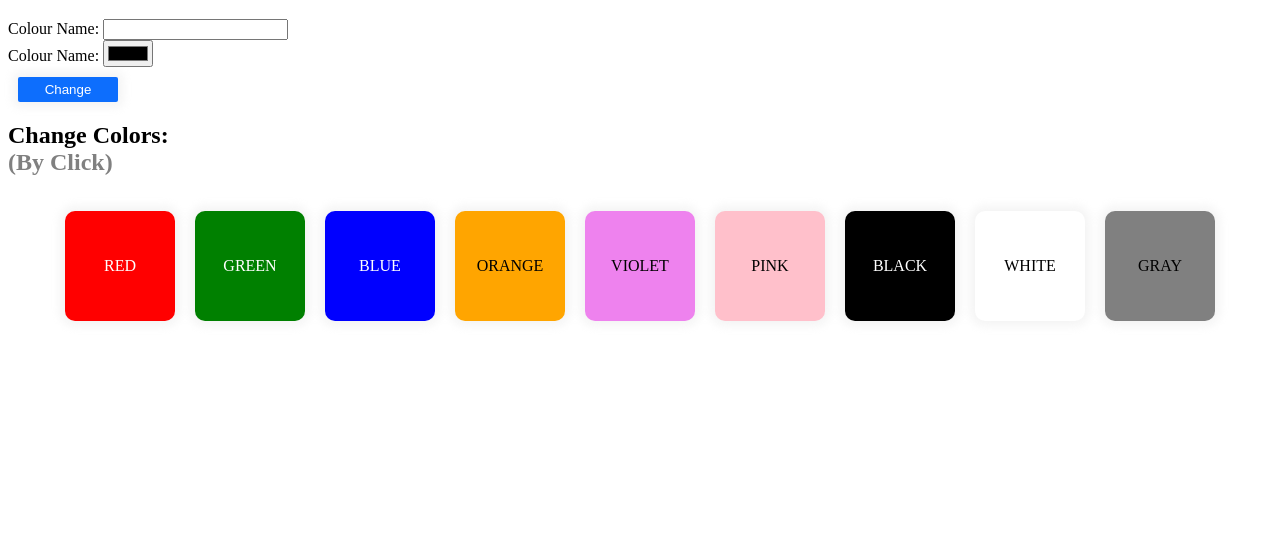
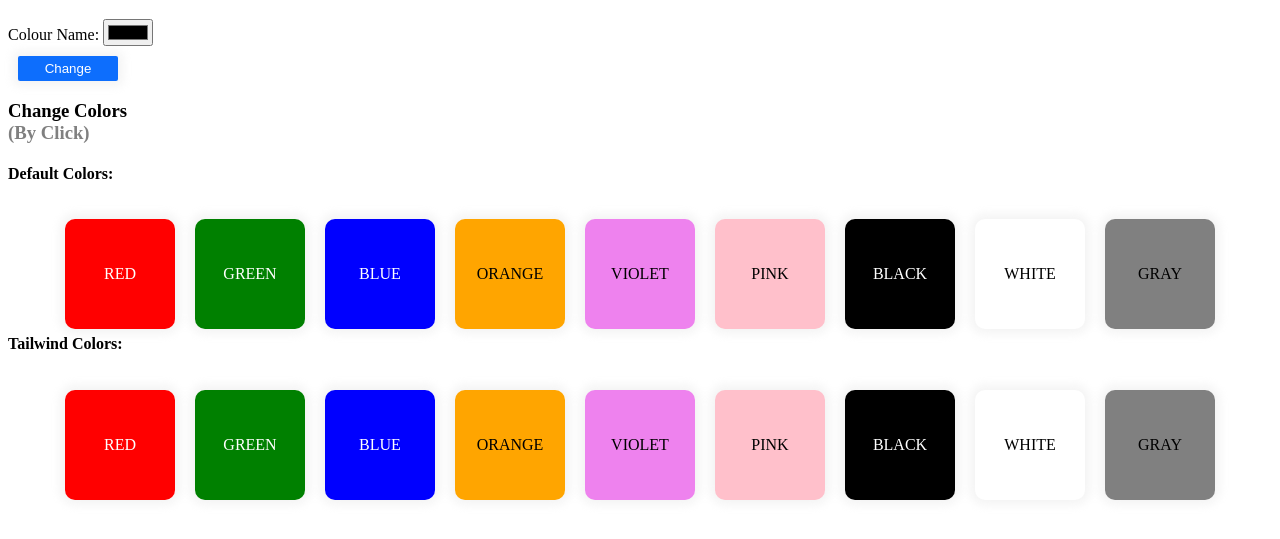
Before and after one commit to Rafid-Al-Mahmud/changeColor, a website: page index.html in a window 1280 px wide. Shown: the part 61-600 px from the top of the page. Drawn offline with Linux system fonts and the light colour scheme; no server answers.

Commit message:
Update index.html

```diff
--- a/index.html
+++ b/index.html
@@ -56,17 +56,30 @@
 <body>
   <h1 style="text-align: center">Color Controller</h1>
   <form action="/register" method="POST">
-    <div>
+    <!--<div>
       <label>Colour Name: </label>
       <input type="text" oninput="changeColor(this.value)"/>
-    </div>
+    </div>-->
     <div>
       <label for="bg">Colour Name: </label>
       <input type="color" id="bg" name="bg" />
     </div>
     <button type="submit">Change</button>
   </form>
-  <h2>Change Colors:<br><span style="color:gray;">(By Click)</span></h2>
+  <h3>Change Colors<br><span style="color:gray;">(By Click)</span></h3>
+  <h4>Default Colors:</h4>
+  <div id="box" style="display: flex;flex-wrap: wrap">
+    <div onclick="changeColor('#ff0000')" style="background-color: #ff0000;">RED</div>
+    <div onclick="changeColor('#008000')" style="background-color: #008000;">GREEN</div>
+    <div onclick="changeColor('#0000ff')" style="background-color: #0000ff;">BLUE</div>
+    <div onclick="changeColor('#ffa500')" style="background-color: #ffa500;">ORANGE</div>
+    <div onclick="changeColor('#ee82ee')" style="background-color: #ee82ee;">VIOLET</div>
+    <div onclick="changeColor('#ffc0cb')" style="background-color: #ffc0cb;">PINK</div>
+    <div onclick="changeColor('#000000')" style="background-color: #000000;">BLACK</div>
+    <div onclick="changeColor('#ffffff')" style="background-color: #ffffff;">WHITE</div>
+    <div onclick="changeColor('#808080')" style="background-color: #808080;">GRAY</div>
+  </div>
+  <h4>Tailwind Colors:</h4>
   <div id="box" style="display: flex;flex-wrap: wrap">
     <div onclick="changeColor('#ff0000')" style="background-color: #ff0000;">RED</div>
     <div onclick="changeColor('#008000')" style="background-color: #008000;">GREEN</div>
```
